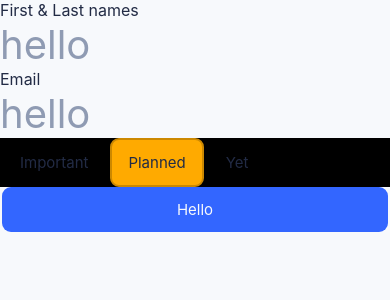
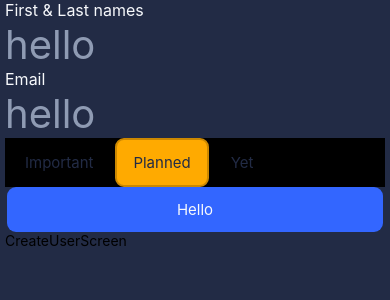
Before and after one commit to glasspinnA/BillSplitterAI, a React Native app: screen / in a window 390 px wide. Shown: the top 300 px of the page. Built offline with nearby package versions, Linux system fonts and the light colour scheme.

Commit message:
Set text color after theme bg color

```diff
--- a/App.tsx
+++ b/App.tsx
@@ -1,40 +1,14 @@
 import React from "react";
-import { Button } from "./src/component/Button";
-import { RadioButton } from "./src/component/RadioButton";
-import { RadioGroup } from "./src/component/RadioGroup";
-import { Text } from "./src/component/Text";
-import { TextInput } from "./src/component/TextInput";
 import { ThemeProvider } from "./src/component/ThemeProvider";
 import { BaseScreenContainer } from "./src/containers/BaseScreenContainer";
-import { BaseColor } from "./src/enums/BaseColor";
-import { FontSize } from "./src/enums/Text/FontSize";
-
+import { CreateUserScreen } from "./src/screen/CreateUser";
+import { StyleScreen } from "./src/screen/Style";
 export default function App() {
-  const [text, onChangeText] = React.useState("");
-  const [selectedIndex, setSelectedIndex] = React.useState(1);
-  const onChange = (index: number) => {
-    setSelectedIndex(index);
-  };
   return (
     <ThemeProvider>
       <BaseScreenContainer>
-        <Text fontSize={FontSize.P2}>First & Last names</Text>
-        <TextInput fontSize={FontSize.H3} placeholder="hello" text={text} onChangeText={onChangeText} />
-        <Text fontSize={FontSize.P2}>Email</Text>
-        <TextInput fontSize={FontSize.H3} placeholder="hello" text={text} onChangeText={onChangeText} />
-        <RadioGroup
-          selectedIndex={selectedIndex}
-          onChange={(index: number) => {
-            onChange(index);
-          }}
-        >
-          <RadioButton color={BaseColor.DANGER}>Important</RadioButton>
-          <RadioButton color={BaseColor.WARNING}>Planned</RadioButton>
-          <RadioButton color={BaseColor.SUCCESS}>Yet</RadioButton>
-        </RadioGroup>
-        <Button color={BaseColor.PRIMARY} onPress={() => console.log("hello")}>
-          Hello
-        </Button>
+        <StyleScreen></StyleScreen>
+        <CreateUserScreen />
       </BaseScreenContainer>
     </ThemeProvider>
   );
--- a/src/component/Button.tsx
+++ b/src/component/Button.tsx
@@ -1,7 +1,7 @@
 import * as React from "react";
 import styled from "styled-components/native";
 import { BaseColor } from "../enums/BaseColor";
-import { getColor, getTextColorByBaseColor } from "../helpers/StyleHelpers";
+import { getHEXColor, getTextColorByBaseColor } from "../helpers/StyleHelpers";
 import { borderRadiusWrapper } from "../styles/SharedStyles";
 import { Text } from "./Text";
 
@@ -19,7 +19,7 @@ const Button: React.FC<ButtonProps> = (props) => {
 };
 
 const TouchableOpacity = styled.TouchableOpacity`
-  background: ${(props: ButtonProps) => getColor(props.color)};
+  background: ${(props: ButtonProps) => getHEXColor(props.color)};
   align-items: center;
   ${borderRadiusWrapper}
 `;
--- a/src/component/RadioButton.tsx
+++ b/src/component/RadioButton.tsx
@@ -4,7 +4,7 @@ import styled from "styled-components/native";
 import { Text } from "./Text";
 import { borderRadiusWrapper } from "../styles/SharedStyles";
 import { BaseColor } from "../enums/BaseColor";
-import { getColor, getTextColorByBaseColor } from "../helpers/StyleHelpers";
+import { getHEXColor, getTextColorByBaseColor } from "../helpers/StyleHelpers";
 import Color from "color";
 
 interface RadioButtonProps {
@@ -27,10 +27,10 @@ const RadioButton: React.FC<RadioButtonProps> = (props) => {
 
 const View = styled.View`
   ${borderRadiusWrapper}
-  background: ${(props: RadioButtonProps) => getColor(props.isChecked ? props.color : undefined)};
+  background: ${(props: RadioButtonProps) => getHEXColor(props.isChecked ? props.color : undefined)};
   border-width: 2px;
   border-color: ${(props: RadioButtonProps) =>
-    Color(getColor(props.isChecked ? props.color : undefined))
+    Color(getHEXColor(props.isChecked ? props.color : undefined))
       .darken(0.2)
       .hex()};
 `;
--- a/src/component/Text.tsx
+++ b/src/component/Text.tsx
@@ -1,21 +1,23 @@
 import * as React from "react";
-import styled from "styled-components/native";
+import styled, { DefaultTheme, useTheme } from "styled-components/native";
 import { BaseColor } from "../enums/BaseColor";
 import { FontSize } from "../enums/Text/FontSize";
-import { GetFontSize, GetFontWeight, getColor } from "../helpers/StyleHelpers";
+import { GetFontSize, GetFontWeight, getSystemTextColor, getHEXColor } from "../helpers/StyleHelpers";
 interface TextProps {
   fontSize?: FontSize;
   color?: BaseColor;
+  theme?: DefaultTheme;
 }
 const NativeText = styled.Text`
   font-size: ${(props: TextProps) => GetFontSize(props.fontSize)};
   font-weight: ${(props: TextProps) => GetFontWeight(props.fontSize)};
-  color: ${(props: TextProps) => getColor(props.color == undefined ? BaseColor.BLACK : props.color)};
+  color: ${(props: TextProps) => getHEXColor(props.color == undefined ? getSystemTextColor(props.theme) : props.color)};
 `;
 
 const Text: React.FC<TextProps> = (props) => {
+  const theme = useTheme();
   return (
-    <NativeText fontSize={props.fontSize} color={props.color}>
+    <NativeText fontSize={props.fontSize} color={props.color} theme={theme}>
       {props.children}
     </NativeText>
   );
--- a/src/component/TextInput.tsx
+++ b/src/component/TextInput.tsx
@@ -1,18 +1,18 @@
 import * as React from "react";
 import styled, { DefaultTheme, useTheme } from "styled-components/native";
 import { FontSize } from "../enums/Text/FontSize";
-import { GetFontSize } from "../helpers/StyleHelpers";
+import { GetFontSize, getHEXColor, getSystemTextColor } from "../helpers/StyleHelpers";
 
 interface TextInputProps {
   text?: string;
   placeholder?: string;
   fontSize?: FontSize;
+  theme?: DefaultTheme;
   onChangeText: (text: string) => void;
 }
 
 const TextInput: React.FC<TextInputProps> = (props) => {
   const theme: DefaultTheme = useTheme();
-
   return (
     <NativeTextInput
       selectionColor={theme.PRIMARY}
@@ -22,6 +22,7 @@ const TextInput: React.FC<TextInputProps> = (props) => {
       onChangeText={props.onChangeText}
       fontSize={props.fontSize}
       text={props.text}
+      theme={theme}
     />
   );
 };
@@ -30,4 +31,5 @@ export { TextInput };
 
 const NativeTextInput = styled.TextInput`
   font-size: ${(props: TextInputProps) => GetFontSize(props.fontSize)};
+  color: ${(props: TextInputProps) => getHEXColor(getSystemTextColor(props.theme))};
 `;
--- a/src/containers/BaseScreenContainer.tsx
+++ b/src/containers/BaseScreenContainer.tsx
@@ -1,15 +1,28 @@
 import * as React from "react";
-import styled from "styled-components/native";
+import styled, { DefaultTheme, useTheme } from "styled-components/native";
 import { BaseColors } from "../styles/Colors";
 
-interface BaseScreenContainerProps {}
+interface BaseScreenContainerProps {
+  theme?: DefaultTheme;
+}
+
 const Container = styled.SafeAreaView`
-  background: ${BaseColors.WHITE};
+  background: ${(props: BaseScreenContainerProps) => props.theme?.BACKGROUND};
   flex: 1;
 `;
 
+const View = styled.View`
+  flex: 1;
+  margin-horizontal: 5px;
+`;
+
 const BaseScreenContainer: React.FC<BaseScreenContainerProps> = (props) => {
-  return <Container>{props.children}</Container>;
+  const theme = useTheme();
+  return (
+    <Container theme={theme}>
+      <View>{props.children}</View>
+    </Container>
+  );
 };
 
 export { BaseScreenContainer };
--- a/src/helpers/StyleHelpers.ts
+++ b/src/helpers/StyleHelpers.ts
@@ -1,3 +1,4 @@
+import { DefaultTheme } from "styled-components/native";
 import { BaseColor } from "../enums/BaseColor";
 import { FontSize } from "../enums/Text/FontSize";
 import { BaseColors } from "../styles/Colors";
@@ -41,7 +42,7 @@ const GetFontWeight = (size: FontSize | undefined): string => {
       return "normal";
   }
 };
-const getColor = (color?: BaseColor): string => {
+const getHEXColor = (color?: BaseColor): string => {
   switch (color) {
     case BaseColor.PRIMARY:
       return BaseColors.PRIMARY;
@@ -77,4 +78,8 @@ export const getTextColorByBaseColor = (color?: BaseColor) => {
   }
 };
 
-export { GetFontSize, GetFontWeight, getColor };
+const getSystemTextColor = (theme: DefaultTheme | undefined): BaseColor => {
+  return theme?.IS_DARK_THEME ? BaseColor.WHITE : BaseColor.WHITE;
+};
+
+export { GetFontSize, GetFontWeight, getHEXColor, getSystemTextColor };
--- a/src/interfaces/Color/IDefaultTheme.ts
+++ b/src/interfaces/Color/IDefaultTheme.ts
@@ -2,6 +2,8 @@ import IBaseColor from "./IBaseColor";
 
 declare module "styled-components" {
   export interface DefaultTheme extends IBaseColor {
+    IS_DARK_THEME: boolean;
+    BACKGROUND: string;
     BLACK: string;
     WHITE: string;
     COMPONENT: {
--- /dev/null
+++ b/src/screen/CreateUser.tsx
@@ -0,0 +1,12 @@
+import * as React from "react";
+import { View, Text } from "react-native";
+
+export interface CreateUserScreenProps {}
+
+export function CreateUserScreen(props: CreateUserScreenProps) {
+  return (
+    <View>
+      <Text>CreateUserScreen</Text>
+    </View>
+  );
+}
--- /dev/null
+++ b/src/screen/Style.tsx
@@ -0,0 +1,39 @@
+import * as React from "react";
+import { Button } from "../component/Button";
+import { Text } from "../component/Text";
+import { RadioButton } from "../component/RadioButton";
+import { RadioGroup } from "../component/RadioGroup";
+import { TextInput } from "../component/TextInput";
+import { BaseScreenContainer } from "../containers/BaseScreenContainer";
+import { BaseColor } from "../enums/BaseColor";
+import { FontSize } from "../enums/Text/FontSize";
+export interface StyleScreenProps {}
+
+export function StyleScreen(props: StyleScreenProps) {
+  const [text, onChangeText] = React.useState("");
+  const [selectedIndex, setSelectedIndex] = React.useState(1);
+  const onChange = (index: number) => {
+    setSelectedIndex(index);
+  };
+  return (
+    <>
+      <Text fontSize={FontSize.P2}>First & Last names</Text>
+      <TextInput fontSize={FontSize.H3} placeholder="hello" text={text} onChangeText={onChangeText} />
+      <Text fontSize={FontSize.P2}>Email</Text>
+      <TextInput fontSize={FontSize.H3} placeholder="hello" text={text} onChangeText={onChangeText} />
+      <RadioGroup
+        selectedIndex={selectedIndex}
+        onChange={(index: number) => {
+          onChange(index);
+        }}
+      >
+        <RadioButton color={BaseColor.DANGER}>Important</RadioButton>
+        <RadioButton color={BaseColor.WARNING}>Planned</RadioButton>
+        <RadioButton color={BaseColor.SUCCESS}>Yet</RadioButton>
+      </RadioGroup>
+      <Button color={BaseColor.PRIMARY} onPress={() => console.log("hello")}>
+        Hello
+      </Button>
+    </>
+  );
+}
--- a/src/styles/Colors.ts
+++ b/src/styles/Colors.ts
@@ -12,6 +12,8 @@ export const BaseColors: IBaseColor = {
 };
 
 export const DarkMode: DefaultTheme = {
+  IS_DARK_THEME: true,
+  BACKGROUND: BaseColors.BLACK,
   ...BaseColors,
   COMPONENT: {
     BUTTON: {},
```
